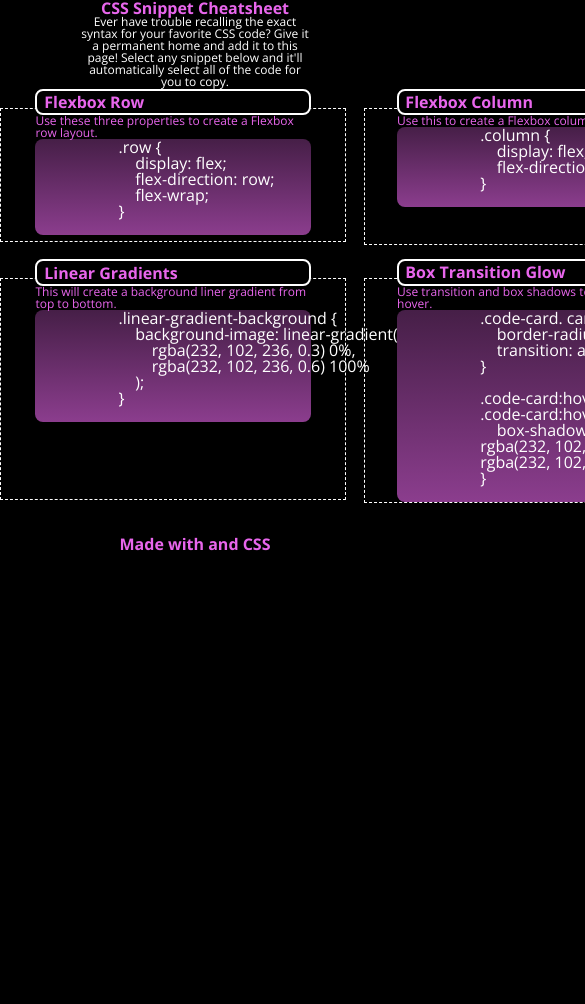
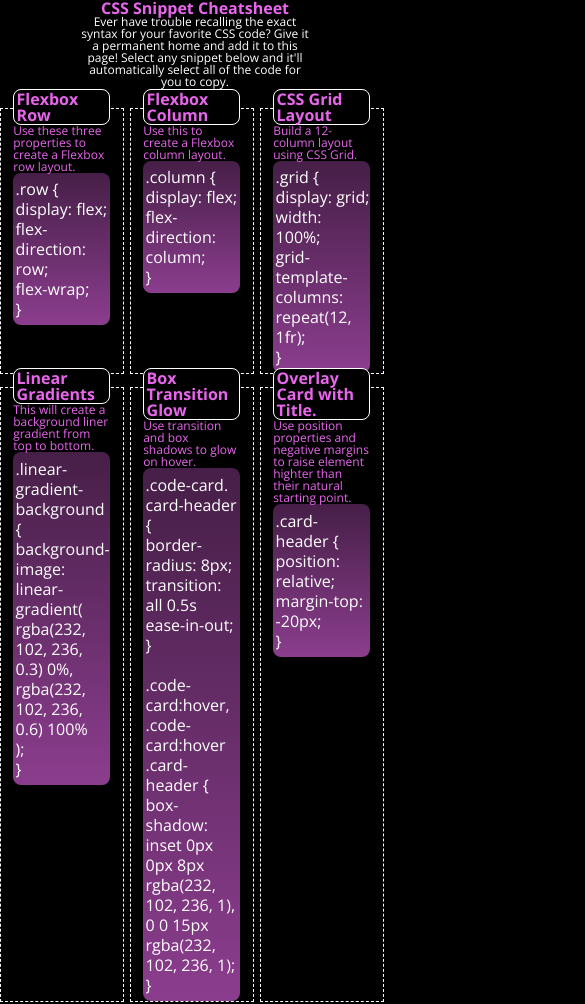
Before and after one commit to markpcomer/Cheatsheet, a plain HTML site: page index.html in a window 390 px wide. Shown: the top 1004 px of the page, 585 px wide, since content can reach past the window. Before the commit the page ends 844 px from the top, so only its background shows below. Drawn offline with nearby package versions, Linux system fonts and the light colour scheme; files that its build step writes are made by us from their sources.

Commit message:
Browser page nearly finished. Need media queries. Need to fix <pre> styling.

```diff
--- a/assets/style.css
+++ b/assets/style.css
@@ -30,12 +30,12 @@ header p {
     font-size: 12px;
 }
 
-h2{
-
-}
 
 pre{
-
+    text-align: left;
+    line-height: 20px;
+    white-space: pre-line;
+    padding: 5% 0 5% 2%;
 }
 
 footer{
@@ -63,14 +63,11 @@ footer{
     margin-left: auto;
     margin-right: auto;
     padding: 1% 0 1% 2%;
-    border: 2px solid white;
+    border: 1px solid white;
     border-radius: 8px;
     color: var(--main-font-color);
 }
 
-.card h1 {
-
-}
 
 .card p{
     color: var(--main-font-color);
@@ -78,7 +75,7 @@ footer{
     font-size: 12px;
 }
 
-.linear-gradient-background{
+.code-card{
     background-image: linear-gradient(
         rgba(232, 102, 236, 0.3) 0%,
         rgba(232, 102, 236, 0.6) 100%
@@ -87,5 +84,15 @@ footer{
     width: 80%;
     margin-left: auto;
     margin-right: auto;
+}
 
+.code-card .card-header {
+    transition: all 0.5s ease-in-out;
 }
+
+.code-card:hover,
+.code-card:hover .card-header {
+    box-shadow: inset 0px 0px 8px
+rgba(232, 102, 236, 1), 0 0 15px
+rgba(232, 102, 236, 1);
+}
--- a/index.html
+++ b/index.html
@@ -20,7 +20,7 @@
             <div class="card">
                 <h2 class="card-header">Flexbox Row</h2>
                 <p>Use these three properties to create a Flexbox row layout.</p>
-                <pre class="linear-gradient-background">
+                <pre class="code-card">
                     .row {
                         display: flex;
                         flex-direction: row;
@@ -31,7 +31,7 @@
             <div class="card">
                 <h2 class="card-header">Flexbox Column</h2>
                 <p>Use this to create a Flexbox column layout.</p>
-                <pre class="linear-gradient-background">
+                <pre class="code-card">
                     .column {
                         display: flex;
                         flex-direction: column;
@@ -41,7 +41,7 @@
             <div class="card">
                 <h2 class="card-header">CSS Grid Layout</h2>
                 <p>Build a 12-column layout using CSS Grid.</p>
-                <pre class="linear-gradient-background">
+                <pre class="code-card">
                     .grid {
                         display: grid;
                         width: 100%;
@@ -53,7 +53,7 @@
             <div class="card">
                 <h2 class="card-header">Linear Gradients</h2>
                 <p>This will create a background liner gradient from top to bottom.</p>
-                <pre class="linear-gradient-background">
+                <pre class="code-card">
                     .linear-gradient-background {
                         background-image: linear-gradient(
                             rgba(232, 102, 236, 0.3) 0%,
@@ -65,7 +65,7 @@
             <div class="card">
                 <h2 class="card-header">Box Transition Glow</h2>
                 <p>Use transition and box shadows to glow on hover.</p>
-                <pre class="linear-gradient-background">
+                <pre class="code-card">
                     .code-card. card-header {
                         border-radius: 8px;
                         transition: all 0.5s ease-in-out;
@@ -73,7 +73,7 @@
 
                     .code-card:hover,
                     .code-card:hover .card-header {
-                        box-shadow: inset 8px 8px 8px
+                        box-shadow: inset 0px 0px 8px
                     rgba(232, 102, 236, 1), 0 0 15px
                     rgba(232, 102, 236, 1);
                     }
@@ -82,7 +82,7 @@
             <div class="card">
                 <h2 class="card-header">Overlay Card with Title.</h2>
                 <p>Use position properties and negative margins to raise element highter than their natural starting point.</p>
-                <pre class="linear-gradient-background">
+                <pre class="code-card">
                     .card-header {
                         position: relative;
                         margin-top: -20px;
```
